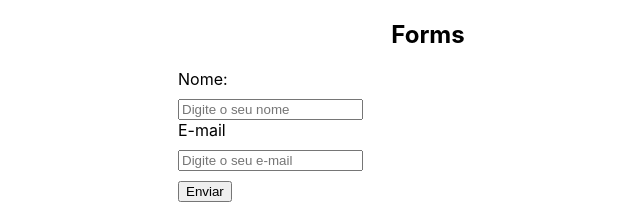
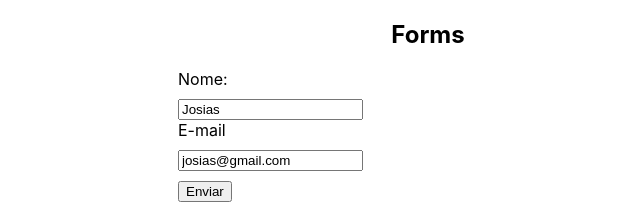
Before and after one commit to MatheusQuintanilhaa/React-do-Zero-a-Maestria, a React (Create React App) app: page / in a window 1280 px wide. Shown: the top 221 px of the page, without its empty margins (212-852 px from the left). Built offline with nearby package versions, Linux system fonts and the light colour scheme.

Commit message:
controlled inputs

```diff
--- a/src/App.js
+++ b/src/App.js
@@ -5,7 +5,7 @@ function App() {
   return (
     <div className="App">
       <h2>Forms</h2>
-      <MyForm />
+      <MyForm user={{name: "Josias", email: "josias@gmail.com"}} />
     </div>
   );
 }
--- a/src/components/MyForm.js
+++ b/src/components/MyForm.js
@@ -3,11 +3,11 @@ import './MyForm.css';
 import { useState } from 'react';
 
 
-const MyForm = () => {
-
+const MyForm = ({user}) => {
+  // 6 - CONTROLLED INPUT
   // 3 - GERENCIAMENTO DE DADOS
-  const [name, setName] = useState()
-  const [email, setEmail] = useState()
+  const [name, setName] = useState(user ? user.name : "");
+  const [email, setEmail] = useState(user ? user.email : "");
 
   const handleName = (e) => {
     setName(e.target.value);
@@ -34,7 +34,10 @@ const MyForm = () => {
             type="text"
             name="name"
             placeholder="Digite o seu nome"
-            onChange={handleName} />
+            onChange={handleName}
+            value={name}
+          />
+
               </div>
                         {/* 2 - LABEL ENVOLVENDO  INPUT */}
               <label>
@@ -45,7 +48,9 @@ const MyForm = () => {
             type="email"
             name="email"
             placeholder="Digite o seu e-mail"
-            onChange={(e) => setEmail(e.target.value) } />
+            onChange={(e) => setEmail(e.target.value)}
+            value={email}
+          />
                 </label>
               <input type="submit" value="Enviar" />
           </form>
```
